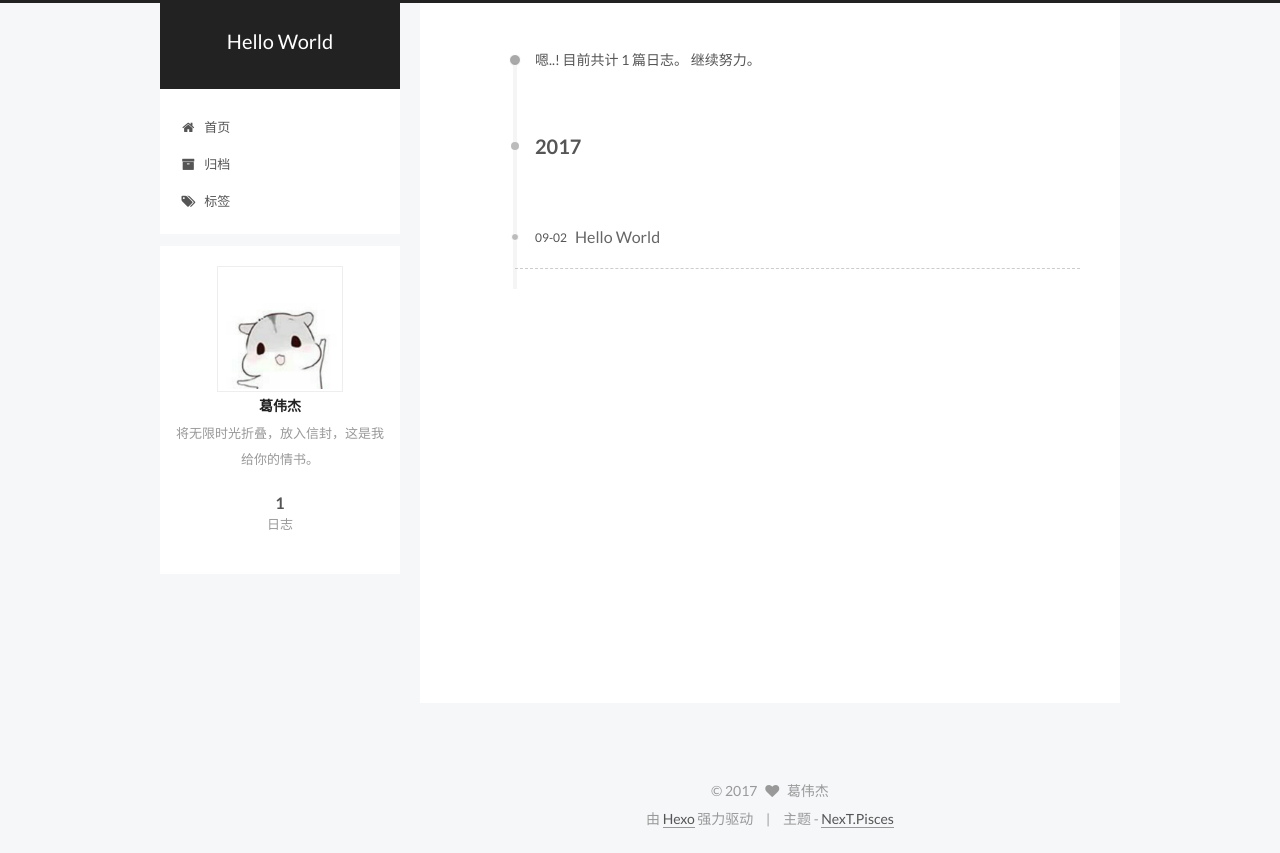
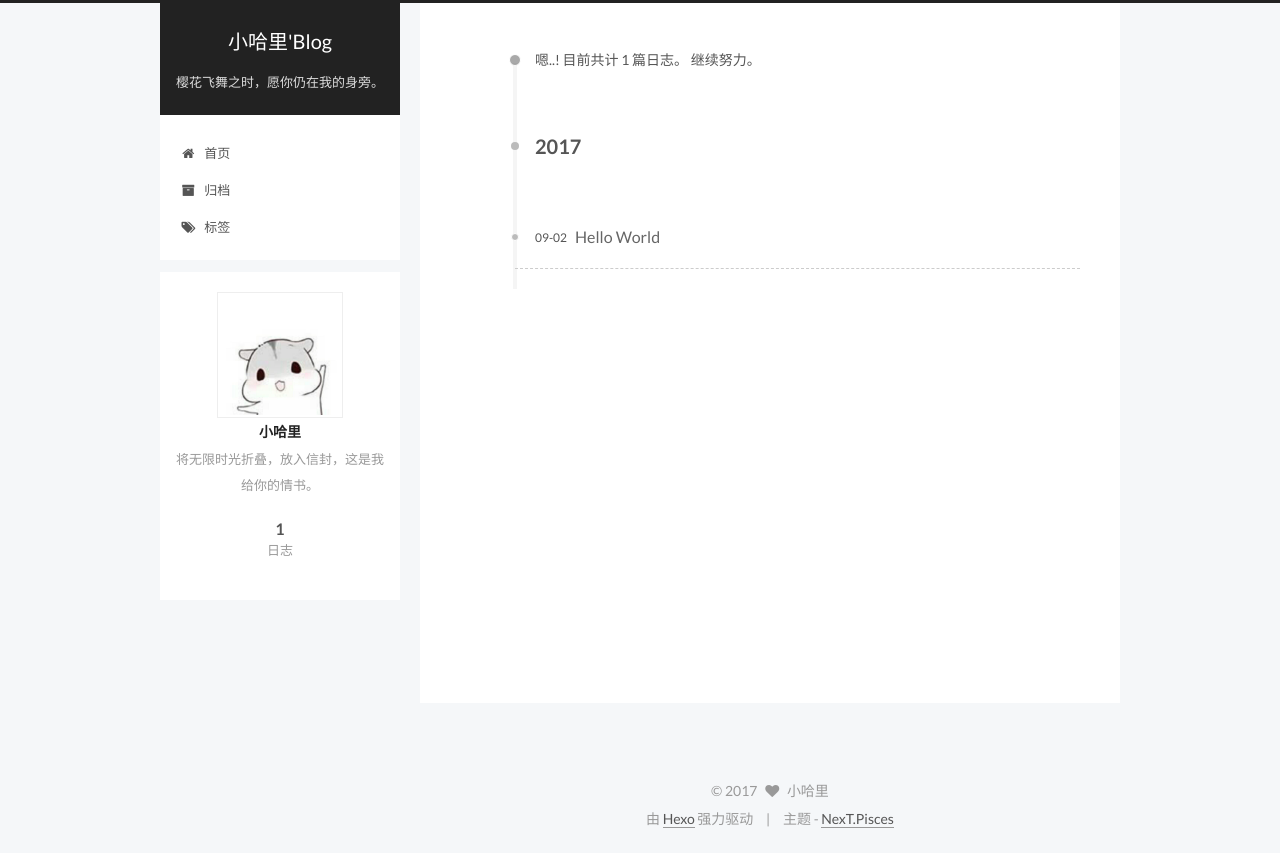
Before and after one commit to gwj1139177410/gwj1139177410.github.io, a plain HTML site: page archives/index.html in a window 1280 px wide. Drawn offline with Linux system fonts and the light colour scheme.

Commit message:
Site updated: 2017-09-03 09:37:53

```diff
--- a/archives/index.html
+++ b/archives/index.html
@@ -96,13 +96,13 @@
 
 <meta name="description" content="将无限时光折叠，放入信封，这是我给你的情书。">
 <meta property="og:type" content="website">
-<meta property="og:title" content="Hello World">
+<meta property="og:title" content="小哈里&#39;Blog">
 <meta property="og:url" content="gwj1314.space/archives/index.html">
-<meta property="og:site_name" content="Hello World">
+<meta property="og:site_name" content="小哈里&#39;Blog">
 <meta property="og:description" content="将无限时光折叠，放入信封，这是我给你的情书。">
 <meta property="og:locale" content="zh-Hans">
 <meta name="twitter:card" content="summary">
-<meta name="twitter:title" content="Hello World">
+<meta name="twitter:title" content="小哈里&#39;Blog">
 <meta name="twitter:description" content="将无限时光折叠，放入信封，这是我给你的情书。">
 
 
@@ -138,7 +138,7 @@
 
 
 
-  <title>归档 | Hello World</title>
+  <title>归档 | 小哈里'Blog</title>
 
 
 
@@ -174,12 +174,12 @@
     <div class="custom-logo-site-title">
       <a href="/"  class="brand" rel="start">
         <span class="logo-line-before"><i></i></span>
-        <span class="site-title">Hello World</span>
+        <span class="site-title">小哈里'Blog</span>
         <span class="logo-line-after"><i></i></span>
       </a>
     </div>
 
-        <p class="site-subtitle"></p>
+        <p class="site-subtitle">樱花飞舞之时，愿你仍在我的身旁。</p>
 
   </div>
 
@@ -347,8 +347,8 @@
         <div class="site-author motion-element" itemprop="author" itemscope itemtype="http://schema.org/Person">
           <img class="site-author-image" itemprop="image"
                src="/uploads/avatar.jpg"
-               alt="葛伟杰" />
-          <p class="site-author-name" itemprop="name">葛伟杰</p>
+               alt="小哈里" />
+          <p class="site-author-name" itemprop="name">小哈里</p>
 
               <p class="site-description motion-element" itemprop="description">将无限时光折叠，放入信封，这是我给你的情书。</p>
 
@@ -408,7 +408,7 @@
   <span class="with-love">
     <i class="fa fa-heart"></i>
   </span>
-  <span class="author" itemprop="copyrightHolder">葛伟杰</span>
+  <span class="author" itemprop="copyrightHolder">小哈里</span>
 </div>
 
 
--- a/css/main.css
+++ b/css/main.css
@@ -1808,7 +1808,7 @@ pre .javascript .function {
   width: 4px;
   height: 4px;
   border-radius: 50%;
-  background: #cdb0ff;
+  background: #b0e955;
 }
 .links-of-blogroll {
   font-size: 13px;
```
Also changed, not shown: 2017/09/02/hello-world/index.html (+9 -9 lines), archives/2017/09/index.html (+9 -9 lines), archives/2017/index.html (+9 -9 lines), index.html (+11 -11 lines).
